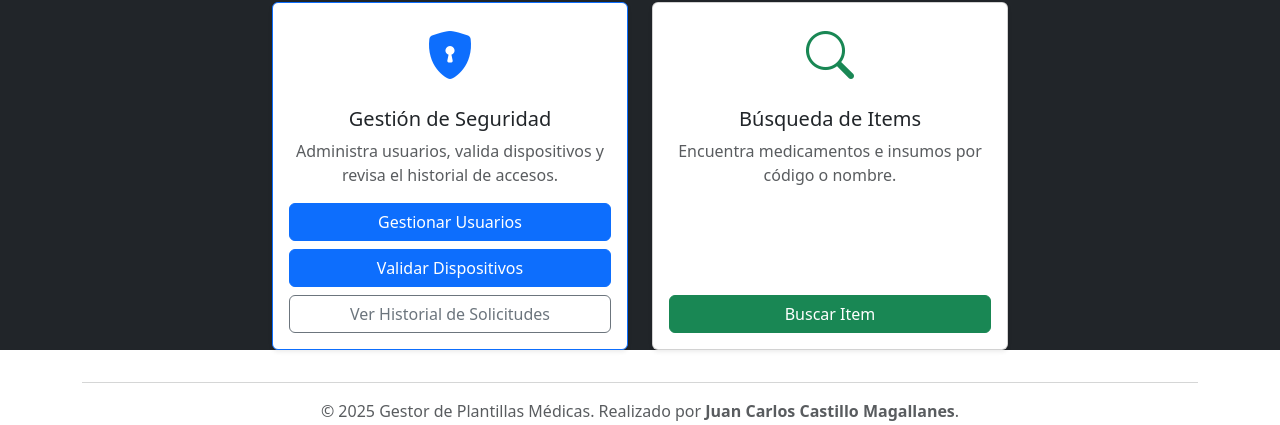
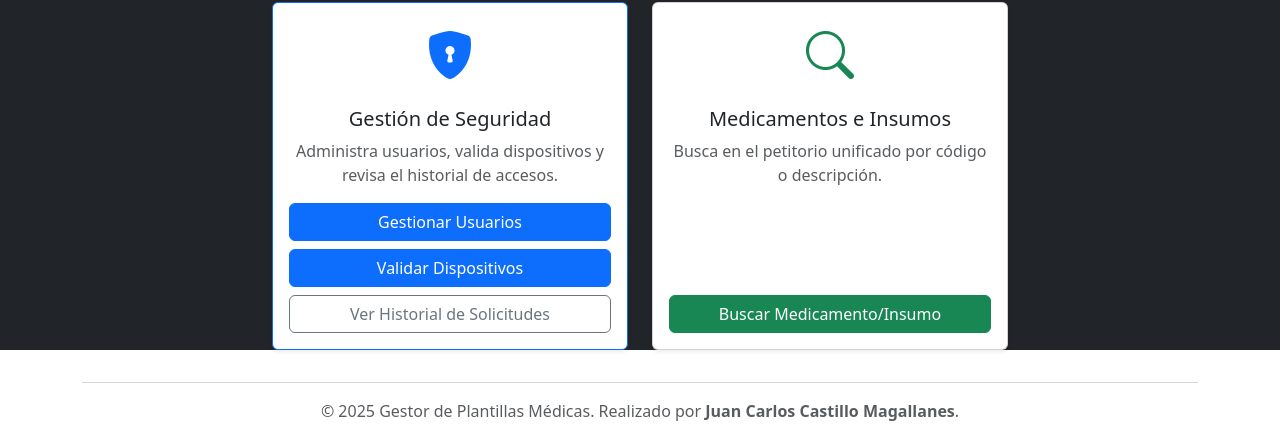
Before and after one commit to juanccm717-cyber/gestor-plantillas-web, a Flask app: page /menu in a window 1280 px wide. Shown: the part 1076-1501 px from the top of the page. Run offline with Flask 3, Linux system fonts and the light colour scheme; the visitor is signed in with stand-in values (Sample User, id 1); some libraries are stand-ins or nearby versions.

Commit message:
Chore: Mejorar textos en tarjeta de búsqueda de items

```diff
--- a/templates/menu.html
+++ b/templates/menu.html
@@ -174,16 +174,16 @@
             </div>
         </div>
         {% endif %}
-        <!-- Tarjeta para Búsqueda de Items Médicos (¡NUEVO!) -->
+        <!-- Tarjeta para Búsqueda de Items Médicos (Texto Actualizado) -->
         <div class="col-lg-4 col-md-6">
             <div class="card h-100 shadow-sm">
                 <div class="card-body text-center d-flex flex-column">
                     <div class="mb-3">
                         <i class="bi bi-search" style="font-size: 3rem; color: #198754;"></i>
                     </div>
-                    <h5 class="card-title">Búsqueda de Items</h5>
-                    <p class="card-text text-muted flex-grow-1">Encuentra medicamentos e insumos por código o nombre.</p>
-                    <a href="{{ url_for('buscar_items') }}" class="btn btn-success mt-auto">Buscar Item</a>
+                    <h5 class="card-title">Medicamentos e Insumos</h5>
+                    <p class="card-text text-muted flex-grow-1">Busca en el petitorio unificado por código o descripción.</p>
+                    <a href="{{ url_for('buscar_items') }}" class="btn btn-success mt-auto">Buscar Medicamento/Insumo</a>
                 </div>
             </div>
         </div>
```
